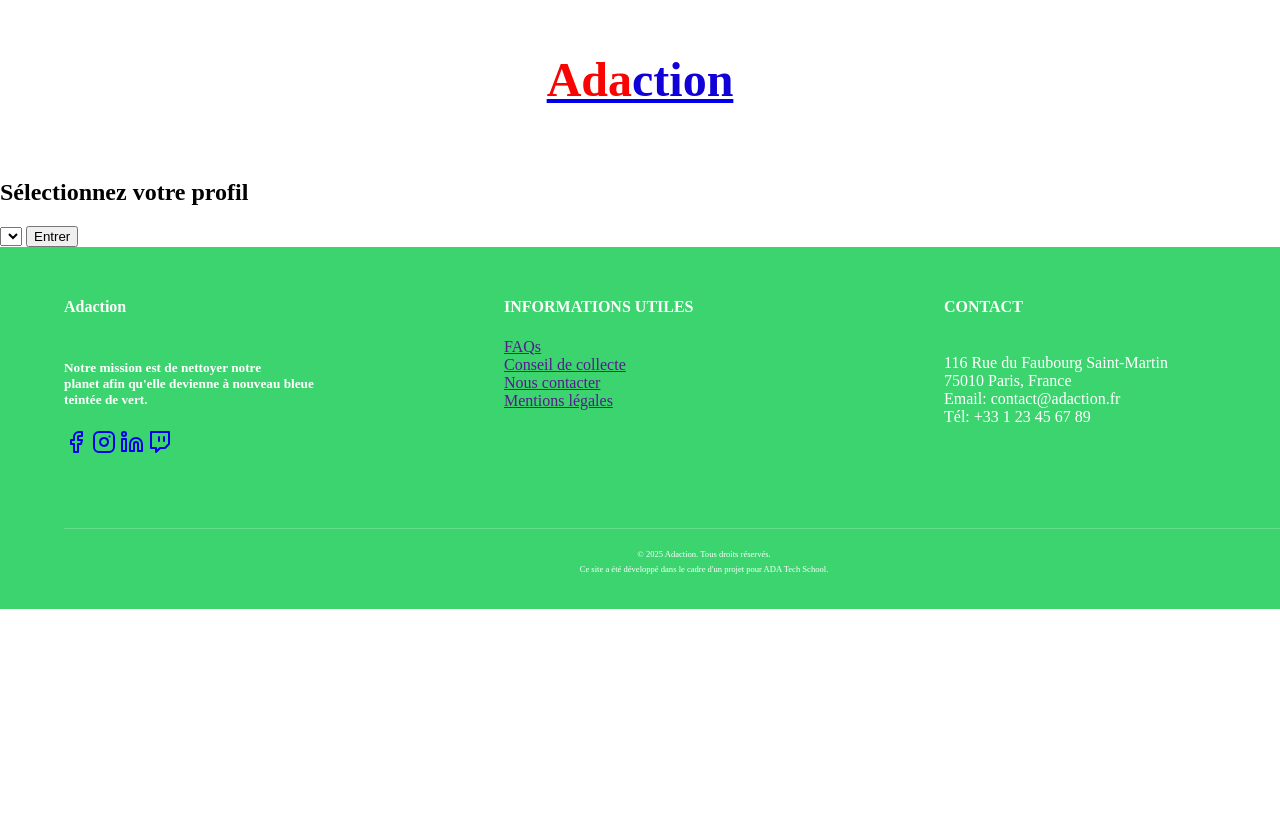
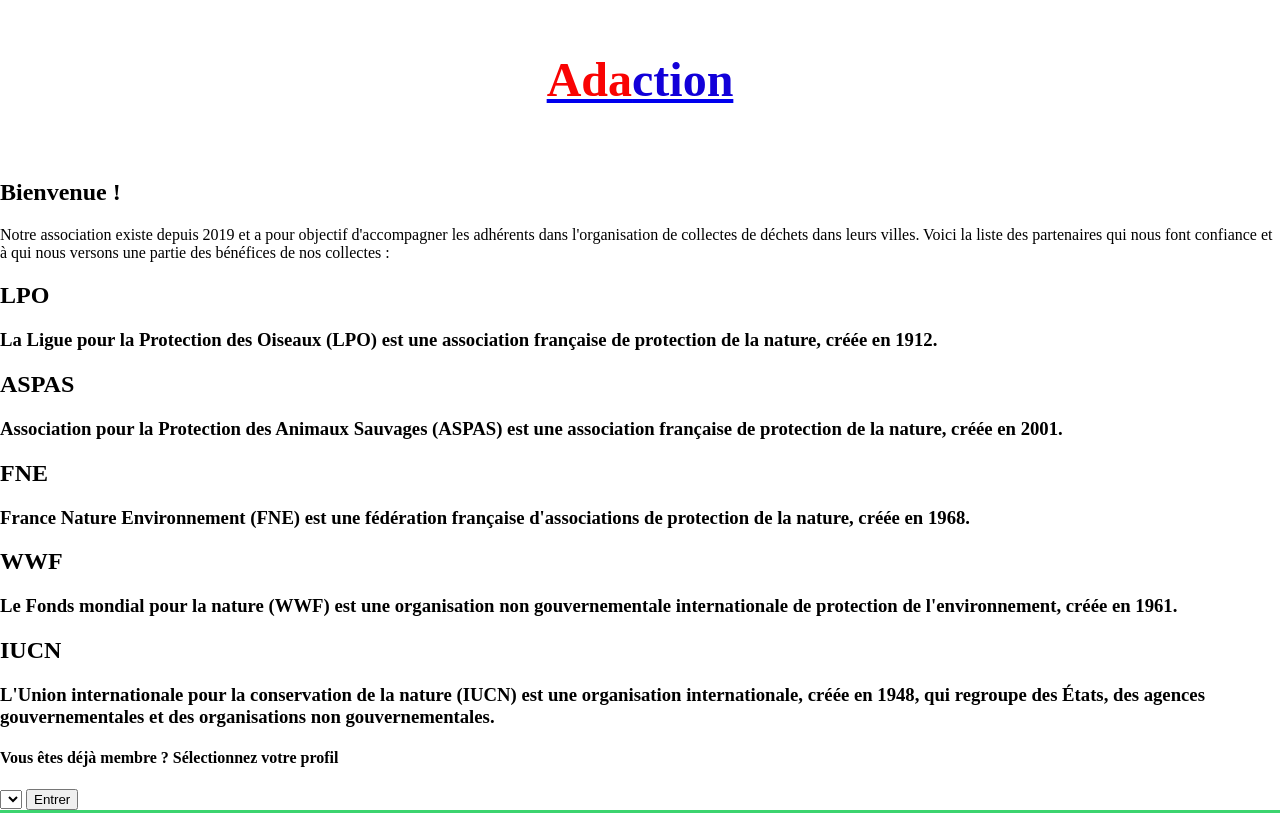
Before and after one commit to Niouk971/projet-collectif-adaction, a website with bundled scripts: page frontend/html/index.html in a window 1280 px wide. Shown: the top 813 px of the page. Built offline with nearby package versions, Linux system fonts and the light colour scheme; no server answers; a web font is replaced by a local one.

Commit message:
proposition de page d'accueil

```diff
--- a/frontend/html/index.html
+++ b/frontend/html/index.html
@@ -21,9 +21,43 @@
             <h1 id="homeIcon">Ada<span class="enceColor">ction</span></h1>
         </a>
     </header>
+
+    <div id="partners">
+
+        <h2>Bienvenue !</h2>
+<p>Notre association existe depuis 2019 et a pour objectif d'accompagner les adhérents dans l'organisation de collectes de déchets dans leurs villes.
+    Voici la liste des partenaires qui nous font confiance et à qui nous versons une partie des bénéfices de nos collectes :
+</p>
+
+        <h2>LPO</h2>
+        <h3>La Ligue pour la Protection des Oiseaux (LPO) est une association française de protection de la nature,
+            créée en
+            1912.</h3>
+
+        <h2>ASPAS</h2>
+        <h3>Association pour la Protection des Animaux Sauvages (ASPAS) est une association française de protection de
+            la
+            nature, créée en 2001.</h3>
+
+        <h2>FNE</h2>
+        <h3>France Nature Environnement (FNE) est une fédération française d'associations de protection de la nature,
+            créée
+            en 1968.</h3>
+
+        <h2>WWF</h2>
+        <h3>Le Fonds mondial pour la nature (WWF) est une organisation non gouvernementale internationale de protection
+            de
+            l'environnement, créée en 1961.</h3>
+
+        <h2>IUCN</h2>
+        <h3>L'Union internationale pour la conservation de la nature (IUCN) est une organisation internationale, créée
+            en
+            1948, qui regroupe des États, des agences gouvernementales et des organisations non gouvernementales.</h3>
+    </div>
+
     <form id="userForm" method="GET">
         <label>
-            <h2>Sélectionnez votre profil</h2>
+            <h4>Vous êtes déjà membre ? Sélectionnez votre profil</h2>
         </label>
         <select type="select" name="userId" id="userSelector">
             <!-- index.js -->
--- a/frontend/js/volunteers.js
+++ b/frontend/js/volunteers.js
@@ -147,8 +147,6 @@
     }
 });
 
-// COPILOT COMMENCE ICI
-
 newCollectFormElem.addEventListener('submit', async (event) => {
     event.preventDefault();
 
```
Also changed, not shown: frontend/html/admin.html (+26 -2 lines), frontend/html/charity.html (+20 -15 lines), frontend/js/admin.js (line endings or trailing spaces).
